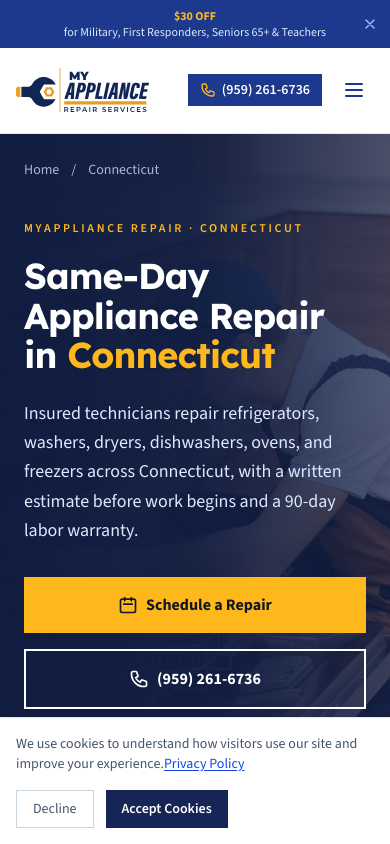
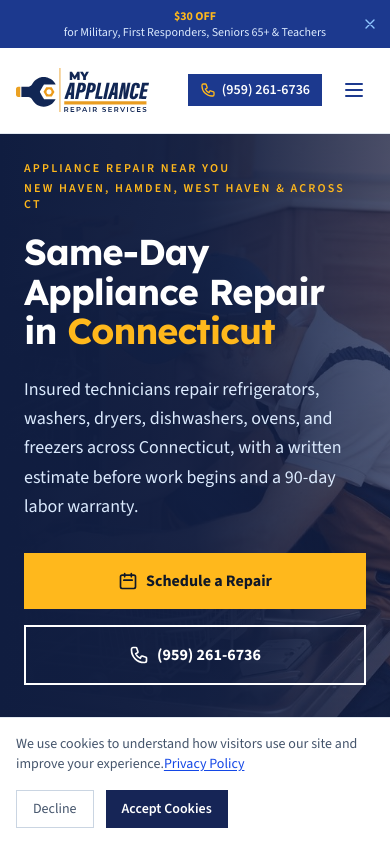
Before and after one commit to elmir-mammadli/my-appliance-repair, a Next.js app: page / in a window 390 px wide. Shown: the top 844 px of the page. Built offline with nearby package versions, Linux system fonts and the light colour scheme.

Commit message:
Restore original mobile hero eyebrow

```diff
--- a/src/components/Hero.tsx
+++ b/src/components/Hero.tsx
@@ -37,16 +37,9 @@ export default function Hero() {
         />
 
         <div className="nj-entrance relative px-6 pb-12 pt-20">
-          <nav aria-label="Breadcrumb" className="mb-10 flex gap-3 text-sm text-blue-100/75">
-            <Link href="/" className="hover:text-white">
-              Home
-            </Link>
-            <span aria-hidden="true">/</span>
-            <span aria-current="page">Connecticut</span>
-          </nav>
-
-          <p className="mb-5 text-xs font-semibold uppercase tracking-[0.22em] text-[#ffb81c]">
-            MyAppliance Repair · Connecticut
+          <p className="mb-5 flex flex-col items-start gap-1 text-xs font-semibold uppercase tracking-[0.18em] text-[#ffb81c]">
+            <span>Appliance Repair Near You</span>
+            <span>New Haven, Hamden, West Haven &amp; across CT</span>
           </p>
           <h1 className="max-w-sm text-4xl font-bold leading-[1.1] tracking-tight sm:text-5xl">
             Same-Day Appliance Repair in{' '}
```
